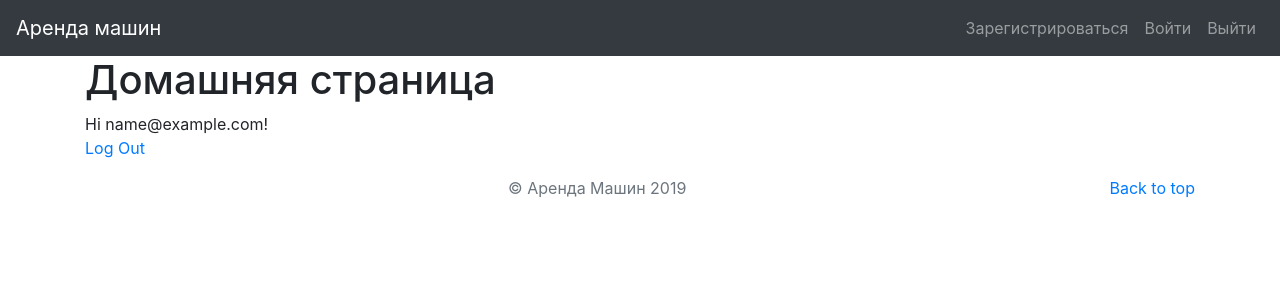
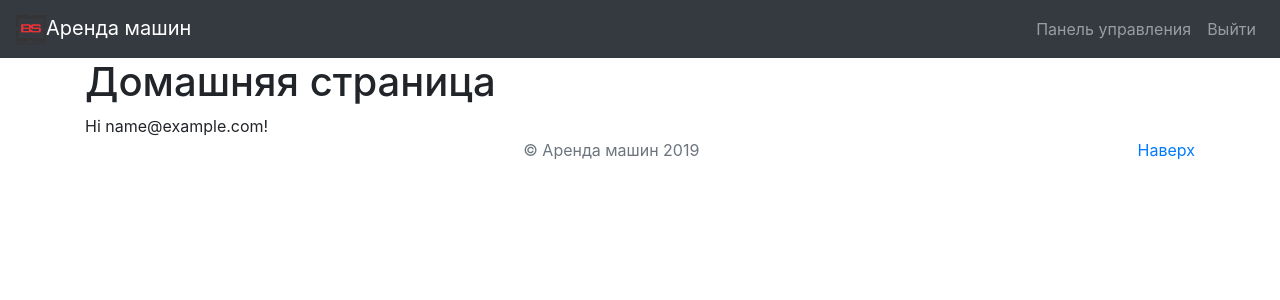
Before and after one commit to bekaryukovmv/car_rent_project, a Django app: page /ru/ in a window 1280 px wide. Shown: the top 300 px of the page. Run offline with Django 3.2, Linux system fonts and the light colour scheme; the visitor is signed in with stand-in values (Sample User, id 1); some libraries are stand-ins or nearby versions.

Commit message:
add static settings improve base.html

```diff
--- a/templates/_base.html
+++ b/templates/_base.html
@@ -1,7 +1,7 @@
 <!doctype html>
 <html lang="ru">
 {% load i18n %}
-<!-- {% load staticfiles %} -->
+{% load static %}
 {% load bootstrap4 %}
 
 <head>
@@ -16,16 +16,21 @@
 <body>
     <header>
         <nav class="navbar navbar-expand-lg navbar-dark bg-dark">
-                    <a class="navbar-brand" href="#">{% trans "Аренда машин" %}</a>
+            <a class="navbar-brand" href="#"><img src="{% static 'images/logo.png' %}" alt="Logo" height="30" width="30"
+                    class="d-inline-block alighn-top">{% trans "Аренда машин" %}</a>
             <button class="navbar-toggler" type="button" data-toggle="collapse" data-target="#navbarNavAltMarkup"
                 aria-controls="navbarNavAltMarkup" aria-expanded="false" aria-label="Toggle navigation">
                 <span class="navbar-toggler-icon"></span>
             </button>
             <div class="collapse navbar-collapse" id="navbarNavAltMarkup">
                 <div class="navbar-nav ml-auto">
-                            <a class="nav-item nav-link" href="#">{% trans "Зарегистрироваться" %}</a>
-                            <a class="nav-item nav-link" href="#">{% trans "Войти" %}</a>
-                            <a class="nav-item nav-link" href="#">{% trans "Выйти" %}</a>
+                    {% if user.is_authenticated %}
+                    <a class="nav-item nav-link" href="#">Панель управления</a>
+                    <a class="nav-item nav-link" href="{% url 'logout' %}">{% trans "Выйти" %}</a>
+                    {% else %}
+                    <a class="nav-item nav-link" href="{% url 'signup' %}">{% trans "Зарегистрироваться" %}</a>
+                    <a class="nav-item nav-link" href="{% url 'login' %}">{% trans "Войти" %}</a>
+                    {% endif %}
                 </div>
             </div>
         </nav>
@@ -39,9 +44,9 @@
     <footer class="text-muted">
         <div class="container text-center">
             <p class="float-right">
-                <a href="#">Back to top</a>
+                <a href="#">{% trans "Наверх" %}</a>
             </p>
-            <p>© Аренда Машин {% now 'Y' %}</p>
+            <p>© {% trans "Аренда машин" %} {% now 'Y' %}</p>
         </div>
     </footer>
     {% bootstrap_javascript jquery='full' %}
--- a/templates/home.html
+++ b/templates/home.html
@@ -6,10 +6,7 @@
 <h1>{% trans "Домашняя страница" %}</h1>
 {% if user.is_authenticated %}
 Hi {{ user.email }}!
-<p><a href="{% url 'logout' %}">Log Out</a></p>
 {% else %}
 <p>Вы не вошли в систему</p>
-<a href="{% url 'login' %}">Log In</a>
-<a href="{% url 'signup' %}">Sign Up</a>
 {% endif %}
 {% endblock content %}
```
Also changed, not shown: car_rent_project/settings.py (+8 -0 lines), locale/en/LC_MESSAGES/django.po, static/images/logo.png (added), 1 other file. Lines whose indentation alone changed are shown as unchanged.
